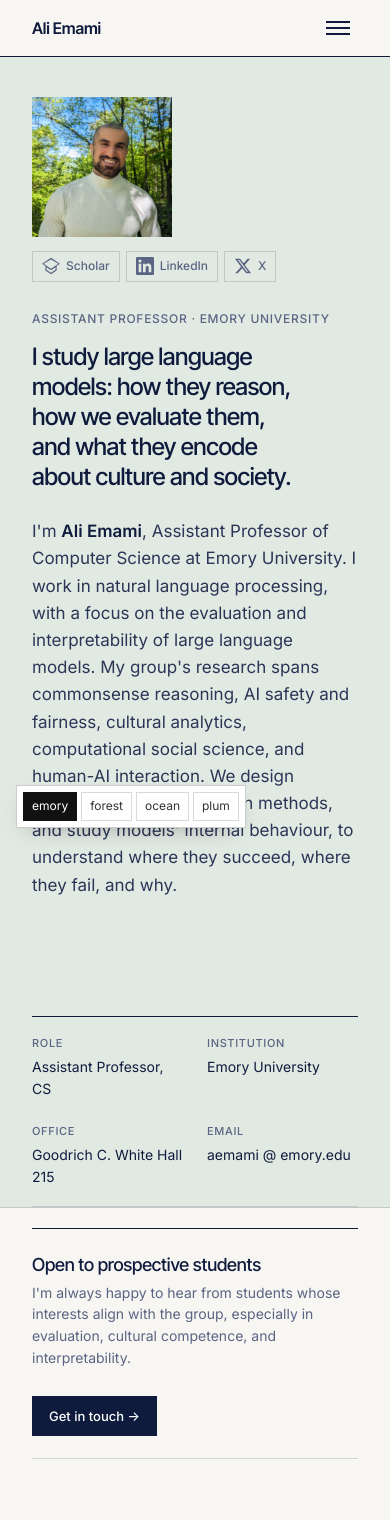
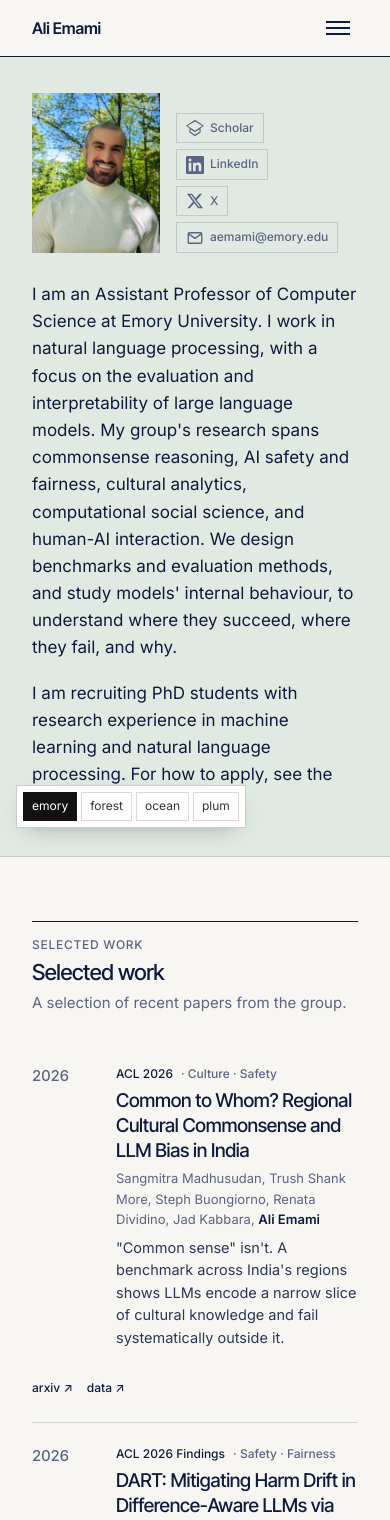
Before and after one commit to aemami1/site-v2, a React (Vite) app: page / in a window 390 px wide. Shown: the top 1520 px of the page. Built offline with nearby package versions, Linux system fonts and the light colour scheme.

Commit message:
Update content and layout

```diff
--- a/src/app.jsx
+++ b/src/app.jsx
@@ -65,8 +65,6 @@ function App() {
       {route === "home" && (
         <>
           <Hero go={go} />
-          <div style={{ height: 8 }} />
-          <Recruit go={go} />
           <Featured go={go} />
           <Interests />
           <RecentNews go={go} />
--- a/src/data.js
+++ b/src/data.js
@@ -40,7 +40,7 @@ window.FEATURED = [
     venue: "ACL 2026",
     authors: ["Sangmitra Madhusudan", "Trush Shank More", "Steph Buongiorno", "Renata Dividino", "Jad Kabbara", "Ali Emami"],
     blurb: "\"Common sense\" isn't. A benchmark across India's regions shows LLMs encode a narrow slice of cultural knowledge and fail systematically outside it.",
-    tag: "Culture · Bias",
+    tag: "Culture · Safety",
     links: {
       arxiv: "https://arxiv.org/abs/2601.15550",
       data: "https://huggingface.co/datasets/Sangmitra-06/INDICA",
@@ -103,7 +103,7 @@ window.FEATURED = [
     venue: "COLM 2025",
     authors: ["Harsh Nishant Lalai", "Raj Sanjay Shah", "Jiaxin Pei", "Sashank Varma", "Yi-Chia Wang", "Ali Emami"],
     blurb: "We let LLMs ask the questions. Playing 20 Questions across 7 languages reveals substantial Global North / South disparities in what models can actually deduce.",
-    tag: "Bias · Reasoning",
+    tag: "Safety · Reasoning",
     links: {
       arxiv: "https://arxiv.org/abs/2508.05525",
       site: "https://sites.google.com/view/llmbias20q/home",
@@ -144,8 +144,11 @@ window.FEATURED = [
 
 // Full publications list, compiled from CV_AliEmami-04-17.pdf (April 2026).
 window.PUBLICATIONS = [
+  // EMNLP 2026
+  { id: "rating-the-pitch", year: 2026, title: "Rating the Pitch, Not the Product: User Evaluations of LLMs Reflect Expectations More Than Performance", authors: ["Robert Morabito", "Tyler McDonald", "Charitra Viswanath", "Angel Hsing-Chi Hwang", "Susanne Gaube", "Jad Kabbara", "Ali Emami"], venue: "EMNLP 2026", tag: "HCI", links: { arxiv: "https://arxiv.org/abs/2607.05113" } },
+  { id: "quizzing-translation", year: 2026, title: "Quizzing the Translation: A Prover-Grounded Evaluation Metric for NLFOL", authors: ["Pu Suo", "Ali Emami"], venue: "EMNLP 2026", tag: "Evaluation" },
   // ACL 2026 — 6 papers
-  { id: "sage", year: 2026, title: "SAGE: A Search-AuGmented Evaluation of Large Language Models on Free-Form QA", authors: ["Sher Badshah", "Ali Emami", "Hassan Sajjad"], venue: "ACL 2026", tag: "Evaluation" },
+  { id: "sage", year: 2026, title: "SAGE: A Search-AuGmented Evaluation of Large Language Models on Free-Form QA", authors: ["Sher Badshah", "Ali Emami", "Hassan Sajjad"], venue: "ACL 2026", tag: "Evaluation", links: { acl: "https://aclanthology.org/2026.acl-long.66/" } },
   { id: "common-to-whom", year: 2026, title: "Common to Whom? Regional Cultural Commonsense and LLM Bias in India", authors: ["Sangmitra Madhusudan", "Trush Shank More", "Steph Buongiorno", "Renata Dividino", "Jad Kabbara", "Ali Emami"], venue: "ACL 2026", tag: "Culture", links: { arxiv: "https://arxiv.org/abs/2601.15550", data: "https://huggingface.co/datasets/Sangmitra-06/INDICA" } },
   { id: "reasoning-traces", year: 2026, title: "Reasoning Traces Shape Outputs but Models Won't Say So", authors: ["Yijie Hao", "Lingjie Chen", "Ali Emami", "Joyce Ho"], venue: "ACL 2026", tag: "Interpretability", links: { arxiv: "https://arxiv.org/abs/2603.20620" } },
   { id: "dart", year: 2026, title: "DART: Mitigating Harm Drift in Difference-Aware LLMs via Distill-Audit-Repair Training", authors: ["Ziwen Pan", "Zihan Liang", "Jad Kabbara", "Ali Emami"], venue: "ACL 2026 Findings", tag: "Safety", links: { arxiv: "https://arxiv.org/abs/2604.16845" } },
@@ -161,15 +164,15 @@ window.PUBLICATIONS = [
   { id: "taarof", year: 2025, title: "We Politely Insist: Your LLM Must Learn the Persian Art of Taarof", authors: ["Nikta Gohari Sadr", "Sahar Heidariasl", "Karine Megerdoomian", "Laleh Seyyed-Kalantari", "Ali Emami"], venue: "EMNLP 2025", tag: "Culture", links: { arxiv: "https://arxiv.org/abs/2509.01035", code: "https://github.com/niktaas/TAAROFBENCH", data: "https://huggingface.co/datasets/Nikta/TAAROFBENCH" } },
   { id: "personality", year: 2025, title: "Personality Matters: User Traits Predict LLM Preferences in Multi-Turn Collaborative Tasks", authors: ["Sarfaroz Yunusov", "Kaige Chen", "Kazi Nishat Anwar", "Ali Emami"], venue: "EMNLP 2025", tag: "HCI", links: { arxiv: "https://arxiv.org/abs/2508.21628" } },
   { id: "beyond-content", year: 2025, title: "Beyond Content: How Grammatical Gender Shapes Visual Representation in Text-to-Image Models", authors: ["Muhammed Saeed", "Shaina Raza", "Ashmal Vayani", "Muhammad Abdul-Mageed", "Ali Emami", "Shady Shehata"], venue: "EMNLP 2025 Findings", tag: "Vision", links: { arxiv: "https://arxiv.org/abs/2508.03199" } },
-  { id: "geo20q", year: 2025, title: "The World According to LLMs: How Geographic Origin Influences LLMs' Entity Deduction Capabilities", authors: ["Harsh Nishant Lalai", "Raj Sanjay Shah", "Jiaxin Pei", "Sashank Varma", "Yi-Chia Wang", "Ali Emami"], venue: "COLM 2025", tag: "Bias", links: { arxiv: "https://arxiv.org/abs/2508.05525", site: "https://sites.google.com/view/llmbias20q/home" } },
+  { id: "geo20q", year: 2025, title: "The World According to LLMs: How Geographic Origin Influences LLMs' Entity Deduction Capabilities", authors: ["Harsh Nishant Lalai", "Raj Sanjay Shah", "Jiaxin Pei", "Sashank Varma", "Yi-Chia Wang", "Ali Emami"], venue: "COLM 2025", tag: "Safety", links: { arxiv: "https://arxiv.org/abs/2508.05525", site: "https://sites.google.com/view/llmbias20q/home" } },
   { id: "translate-care", year: 2025, title: "Translate With Care: Addressing Gender Bias, Neutrality, and Reasoning in Large Language Model Translations", authors: ["Pardis Sadat Zahraei", "Ali Emami"], venue: "ACL 2025 Findings", tag: "Safety", links: { acl: "https://aclanthology.org/2025.findings-acl.26/", arxiv: "https://arxiv.org/abs/2506.00748" } },
-  { id: "time-capsules", year: 2025, title: "Fine-Tuned LLMs are \u201CTime Capsules\u201D for Tracking Societal Bias Through Books", authors: ["Sangmitra Madhusudan", "Robert Morabito", "Skye Reid", "Nikta Gohari Sadr", "Ali Emami"], venue: "NAACL 2025", tag: "Bias", links: { acl: "https://aclanthology.org/2025.naacl-long.118/", arxiv: "https://arxiv.org/abs/2502.05331" } },
+  { id: "time-capsules", year: 2025, title: "Fine-Tuned LLMs are \u201CTime Capsules\u201D for Tracking Societal Bias Through Books", authors: ["Sangmitra Madhusudan", "Robert Morabito", "Skye Reid", "Nikta Gohari Sadr", "Ali Emami"], venue: "NAACL 2025", tag: "Safety", links: { acl: "https://aclanthology.org/2025.naacl-long.118/", arxiv: "https://arxiv.org/abs/2502.05331" } },
   // 2024
   { id: "epi", year: 2024, title: "Can We Afford The Perfect Prompt? Balancing Cost and Accuracy with the Economical Prompting Index", authors: ["Tyler McDonald", "Anthony Colosimo", "Yifeng Li", "Ali Emami"], venue: "COLING 2025 (Oral)", tag: "Methods", links: { acl: "https://aclanthology.org/2025.coling-main.471/", arxiv: "https://arxiv.org/abs/2412.01690" } },
   { id: "connections", year: 2024, title: "NYT-Connections: A Deceptively Simple Text Classification Task that Stumps System-1 Thinkers", authors: ["Angel Yahir Loredo Lopez", "Tyler McDonald", "Ali Emami"], venue: "COLING 2025 (Oral)", tag: "Reasoning", award: "Best Dataset Paper", links: { acl: "https://aclanthology.org/2025.coling-main.134/", arxiv: "https://arxiv.org/abs/2412.01621" } },
   { id: "stop", year: 2024, title: "STOP! Benchmarking Large Language Models with Sensitivity Testing on Offensive Progressions", authors: ["Robert Morabito", "Sangmitra Madhusudan", "Tyler McDonald", "Ali Emami"], venue: "EMNLP 2024 (Oral)", tag: "Safety", award: "Societal Impact Award", links: { arxiv: "https://arxiv.org/abs/2409.13843", code: "https://github.com/Robert-Morabito/STOP" } },
   { id: "mirror", year: 2024, title: "MirrorStories: Reflecting Diversity through Personalized Narrative Generation with Large Language Models", authors: ["Sarfaroz Yunusov", "Hamza Sidat", "Ali Emami"], venue: "EMNLP 2024", tag: "Applied", links: { arxiv: "https://arxiv.org/abs/2409.13935", site: "https://mirrorstories.me" } },
-  { id: "subtle", year: 2024, title: "Subtle Biases Need Subtler Measures: Dual Metrics for Evaluating Representative and Affinity Bias in Large Language Models", authors: ["Abhishek Kumar", "Sarfaroz Yunusov", "Ali Emami"], venue: "ACL 2024", tag: "Bias", links: { acl: "https://aclanthology.org/2024.acl-long.23/", arxiv: "https://arxiv.org/abs/2405.14555" } },
+  { id: "subtle", year: 2024, title: "Subtle Biases Need Subtler Measures: Dual Metrics for Evaluating Representative and Affinity Bias in Large Language Models", authors: ["Abhishek Kumar", "Sarfaroz Yunusov", "Ali Emami"], venue: "ACL 2024", tag: "Safety", links: { acl: "https://aclanthology.org/2024.acl-long.23/", arxiv: "https://arxiv.org/abs/2405.14555" } },
   { id: "winovis", year: 2024, title: "Picturing Ambiguity: A Visual Twist on the Winograd Schema Challenge", authors: ["Brendan Park", "Madeline Janecek", "Naser Ezzati-Jivan", "Yifeng Li", "Ali Emami"], venue: "ACL 2024 (Oral)", tag: "Reasoning", links: { acl: "https://aclanthology.org/2024.acl-long.22/" } },
   { id: "confidence", year: 2024, title: "Confidence Under the Hood: An Investigation into the Confidence-Probability Alignment in Large Language Models", authors: ["Abhishek Kumar", "Robert Morabito", "Sanzhar Umbet", "Jad Kabbara", "Ali Emami"], venue: "ACL 2024", tag: "Interpretability", links: { acl: "https://aclanthology.org/2024.acl-long.20/", arxiv: "https://arxiv.org/abs/2405.16282" } },
   { id: "evo", year: 2024, title: "EvoGrad: A Dynamic Take on the Winograd Schema Challenge with Human Adversaries", authors: ["Jing Han Sun", "Ali Emami"], venue: "LREC-COLING 2024", tag: "Benchmarks", links: { arxiv: "https://arxiv.org/pdf/2402.13372" } },
@@ -188,6 +191,7 @@ window.PUBLICATIONS = [
 
 // News (curated subset, the "headline" moments).
 window.NEWS = [
+  { year: 2026, date: "Aug 2026", text: "Two papers accepted to EMNLP 2026 Main Conference.", highlight: true },
   { year: 2026, date: "Jul 2026", text: "Received the ACL 2026 Outstanding Senior Area Chair Award.", link: "https://2026.aclweb.org/program/outstanding_sacs/", highlight: true },
   { year: 2026, date: "Jul 2026", text: "\"Judge, Retrieve, or Abstain: Uncertainty-Guided LLM Judging with Provable Risk Guarantees\" accepted to COLM 2026." },
   { year: 2026, date: "May 2026", text: "\"SCOPE: Selective Conformal Optimized Pairwise LLM Judging\" accepted to ICML 2026.", link: "https://arxiv.org/abs/2602.13110", highlight: true },
@@ -255,7 +259,7 @@ window.GROUP = {
     { name: "Kaige Chen", role: "MSc, Fall 2024 – Present" },
     { name: "Sangmitra Madhusudan", role: "MSc, Fall 2025 – Present", note: "Vector Scholarship" },
     // Undergraduate researchers at Emory
-    { name: "Tom Suo", role: "Undergraduate, Emory CS" },
+    { name: "Pu (Tom) Suo", role: "Undergraduate, Emory CS" },
     { name: "Aurora Wu", role: "Undergraduate, Emory CS" },
     { name: "Liam Neild", role: "Undergraduate, Emory CS" },
     { name: "Shuyang Yu", role: "Undergraduate, Emory CS" },
--- a/src/home.jsx
+++ b/src/home.jsx
@@ -78,17 +78,17 @@ function Hero({ go }) {
     <section className="section hero-band" style={{ paddingTop: 0, paddingBottom: 0 }}>
       <div className="wrap">
         <div className="hero hero-grid">
-          <div>
-            <div className="kicker">Assistant Professor · Emory University</div>
-            <h1>
-              I study large language models: how they reason, how we evaluate them, and what they encode about culture and society.
-            </h1>
+          <div className="hero-text">
             <p className="lede">
-              I'm <strong>Ali Emami</strong>, Assistant Professor of Computer Science at Emory University.
+              I am an Assistant Professor of Computer Science at Emory University.
               I work in natural language processing, with a focus on the evaluation and interpretability of large language models.
               My group's research spans commonsense reasoning, AI safety and fairness, cultural analytics,
               computational social science, and human-AI interaction. We design benchmarks and evaluation methods,
               and study models' internal behaviour, to understand where they succeed, where they fail, and why.
+            </p>
+            <p className="lede">
+              I am recruiting PhD students with research experience in machine learning and natural language processing.
+              For how to apply, see the <a href="#group" onClick={(e) => { e.preventDefault(); go("group"); }}>group page</a>.
             </p>
           </div>
           <div className="hero-side">
@@ -110,30 +110,14 @@ function Hero({ go }) {
                 <svg width="18" height="18" viewBox="0 0 24 24" fill="currentColor"><path d="M18.244 2.25h3.308l-7.227 8.26 8.502 11.24H16.17l-5.214-6.817L4.99 21.75H1.68l7.73-8.835L1.254 2.25H8.08l4.713 6.231zm-1.161 17.52h1.833L7.084 4.126H5.117z"/></svg>
                 <span>X</span>
               </a>
+              <a href="mailto:aemami@emory.edu" aria-label="Email">
+                <svg width="18" height="18" viewBox="0 0 24 24" fill="none" stroke="currentColor" strokeWidth="1.8" strokeLinecap="round" strokeLinejoin="round"><rect x="3" y="5" width="18" height="14" rx="1.5"/><path d="M3.5 6.5 12 12.5l8.5-6"/></svg>
+                <span>aemami@emory.edu</span>
+              </a>
             </div>
           </div>
         </div>
 
-        <div className="meta-strip">
-          <div className="item">
-            <div className="k">Role</div>
-            <div className="v">Assistant Professor, CS</div>
-          </div>
-          <div className="item">
-            <div className="k">Institution</div>
-            <div className="v">Emory University</div>
-          </div>
-          <div className="item">
-            <div className="k">Office</div>
-            <div className="v">Goodrich C. White Hall 215</div>
-          </div>
-          <div className="item">
-            <div className="k">Email</div>
-            <div className="v">
-              <a href="mailto:aemami@emory.edu">aemami @ emory.edu</a>
-            </div>
-          </div>
-        </div>
       </div>
     </section>
   );
--- a/src/styles.css
+++ b/src/styles.css
@@ -116,7 +116,7 @@ h1, h2, h3 { font-weight: 500; color: var(--head); }
 
 /* ----- Hero ----- */
 .hero {
-  padding: 72px 0 56px;
+  padding: 64px 0 56px;
   position: relative;
 }
 /* Tinted full-bleed band behind the hero */
@@ -169,12 +169,16 @@ h1, h2, h3 { font-weight: 500; color: var(--head); }
 .hero .lede {
   font-family: var(--sans);
   font-weight: 400;
-  font-size: 17px;
+  font-size: 19px;
   line-height: 1.6;
-  max-width: 64ch;
-  color: var(--ink-2);
-  margin-top: 26px;
+  max-width: 62ch;
+  color: var(--ink);
+  margin: 0;
 }
+.hero-text { padding-top: 4px; }
+.hero .lede + .lede { margin-top: 18px; }
+.hero .lede a { color: var(--accent); text-decoration: underline; text-underline-offset: 3px; text-decoration-color: var(--rule-soft); }
+.hero .lede a:hover { text-decoration-color: var(--accent); }
 .hero .lede strong { font-weight: 600; color: var(--ink); }
 .hero .lede .hl { background: none; padding: 0; }
 .avatar {
@@ -347,6 +351,7 @@ h1, h2, h3 { font-weight: 500; color: var(--head); }
 .pubs .body .links { display: flex; gap: 12px; }
 .pubs .body .links a { font-size: 12px; font-weight: 500; text-transform: none; letter-spacing: 0; color: var(--accent); }
 .pubs .body .links a:hover { text-decoration: underline; text-underline-offset: 3px; }
+.pubs .body .links .pending { font-size: 12px; color: var(--mid-2); font-style: italic; }
 
 /* ----- News ----- */
 .news { display: grid; grid-template-columns: 120px 1fr; gap: 24px; }
@@ -568,10 +573,12 @@ body.dark .nav { background: rgba(15,15,17,0.9); }
   .nav-links { display: none; }
   .nav-toggle { display: block; }
   .nav-panel { display: flex; }
-  .hero { padding-top: 40px; }
-  .hero-grid { grid-template-columns: 1fr; gap: 28px; }
-  .hero-side { order: -1; align-items: flex-start; }
-  .avatar { width: 140px; aspect-ratio: 1 / 1; }
+  .hero { padding-top: 36px; padding-bottom: 40px; }
+  .hero-grid { grid-template-columns: 1fr; gap: 24px; }
+  .hero-side { order: -1; flex-direction: row; align-items: flex-end; gap: 16px; }
+  .avatar { width: 128px; aspect-ratio: 4 / 5; flex: 0 0 auto; }
+  .socials { flex-direction: column; align-items: flex-start; gap: 6px; }
+  .hero .lede { font-size: 17px; }
   .meta-strip { grid-template-columns: 1fr 1fr; }
   .section-head { grid-template-columns: 1fr; gap: 6px; }
   .feature { grid-template-columns: 56px 1fr; }
```
Also changed, not shown: src/pages.jsx (+13 -8 lines).
